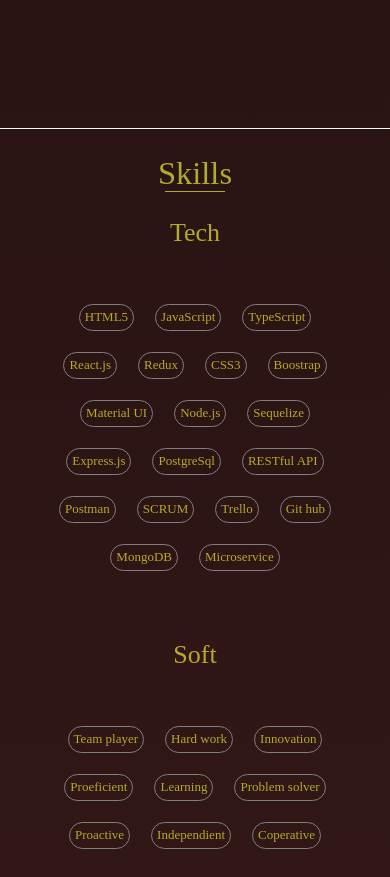
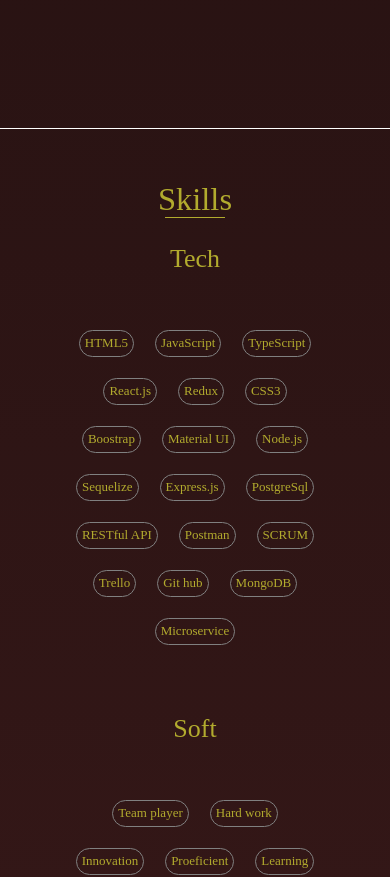
Before and after one commit to bosque-juan/portfolioreact, a React (Create React App) app: page / in a window 390 px wide. Shown: the part 1540-2417 px from the top of the page. Built offline with nearby package versions, Linux system fonts and the light colour scheme; a web font is replaced by a local one.

Commit message:
skills responsive

```diff
--- a/src/presentational/Home.module.css
+++ b/src/presentational/Home.module.css
@@ -2,7 +2,7 @@
   display: flex;
   align-items: center;
   justify-content: center;
-  height: 90vh;
+  height: 100vh;
   padding-left: 1rem;
 }
 
--- a/src/presentational/Skills.jsx
+++ b/src/presentational/Skills.jsx
@@ -8,14 +8,10 @@ export default function Skills() {
       <Slide>
         <main className={Style.main1}>Skills</main>
 
-      <div className={Style.containerSkills} >
-        <div >
+        <div className={Style.containerSkills}>
           <div>
-
-
-<div className={Style.develop}>
-  Tech
-</div>
+            <div>
+              <div className={Style.develop}>Tech</div>
 
               <div className={Style.skills}>
                 <Fade cascade damping={0.1}>
@@ -40,14 +36,9 @@ export default function Skills() {
                   <ul>Microservice</ul>
                 </Fade>
               </div>
-
             </div>
             <div>
-
-
-            <div className={Style.develop}>
-              Soft
-            </div>
+              <div className={Style.develop}>Soft</div>
 
               <div className={Style.skills}>
                 <Fade cascade damping={0.1}>
@@ -60,14 +51,12 @@ export default function Skills() {
                   <ul>Proactive</ul>
                   <ul>Independient</ul>
                   <ul>Coperative</ul>
-
                 </Fade>
               </div>
-
             </div>
           </div>
 
-        <div >
+          <div>
             <img className={Style.image} src={image} alt="" />
           </div>
         </div>
--- a/src/presentational/Skills.module.css
+++ b/src/presentational/Skills.module.css
@@ -1,12 +1,15 @@
 .headSkills {
   display: grid;
   justify-items: center;
+  max-height: 100vh;
+
+
 }
 .containerSkills {
   display: grid;
   align-items: center;
-  height: 100vh;
   grid-template-columns: repeat(2, 1fr);
+
 }
 .skills {
   display: flex;
@@ -67,14 +70,21 @@ ul {
 }
 
 @media screen and (max-width: 600px) {
+  .headSkills {
+   padding: 2rem;
+
+  }
   .main1 {
     padding-top: 2rem;
     font-size: 2.5rem;
   }
   .containerSkills {
+    max-height: 80vh;
     display: flex;
     flex-direction: column;
     gap: 2rem;
+    overflow-y:auto;
+
   }
   .skills {
      width: 100%;
@@ -90,35 +100,3 @@ ul {
     border-radius: 20px;
   }
 }
-
-/*.head {
-  display: grid;
-  justify-items: center;
-  height: 100vh;
-}
-
-.main1 {
-  padding-top: 3rem;
-  font-size: 3rem;
-  text-transform: capitalize;
-  border-bottom: 1px solid #b2ab2e;
-  justify-content: center;
-  border-color: aqua solid normal;
-}
-
-.container {
-  display: flex;
-
-  align-items: center;
-  justify-content: center;
-  gap: 3rem;
-
-  width: 80%;
-  grid-template-columns: repeat(2, 1fr);
-}
-
-.image {
-  display: block;
-  size-adjust: inherit;
-}
-*/
```
Lines whose indentation alone changed are shown as unchanged.
